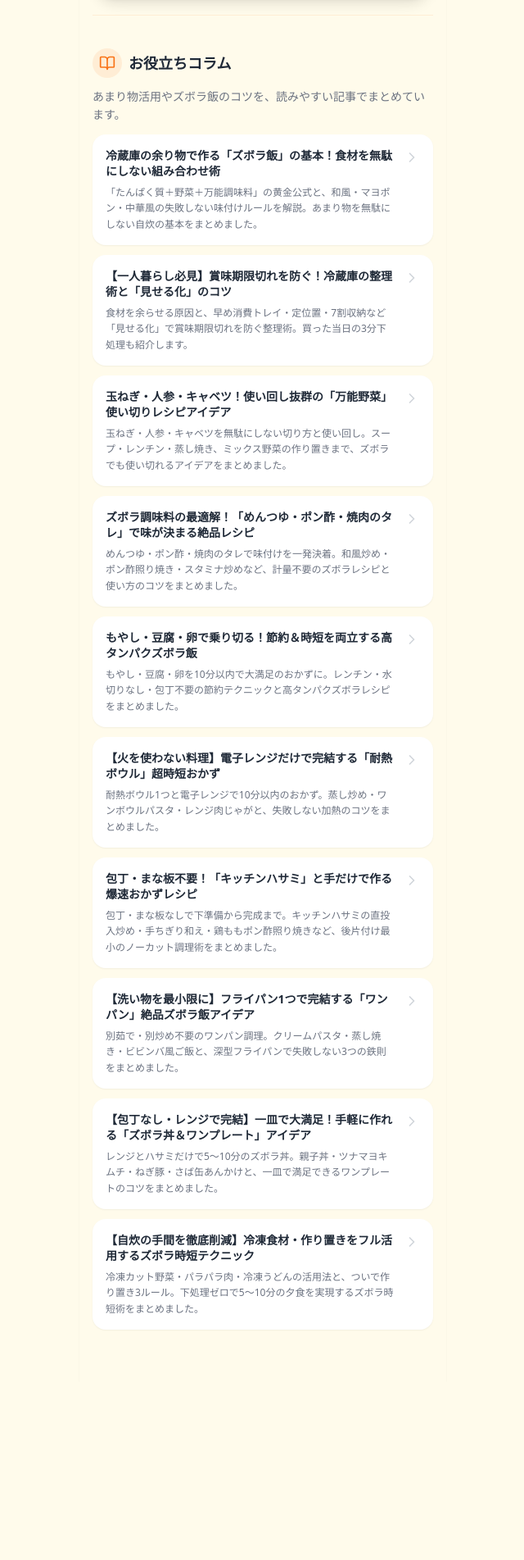
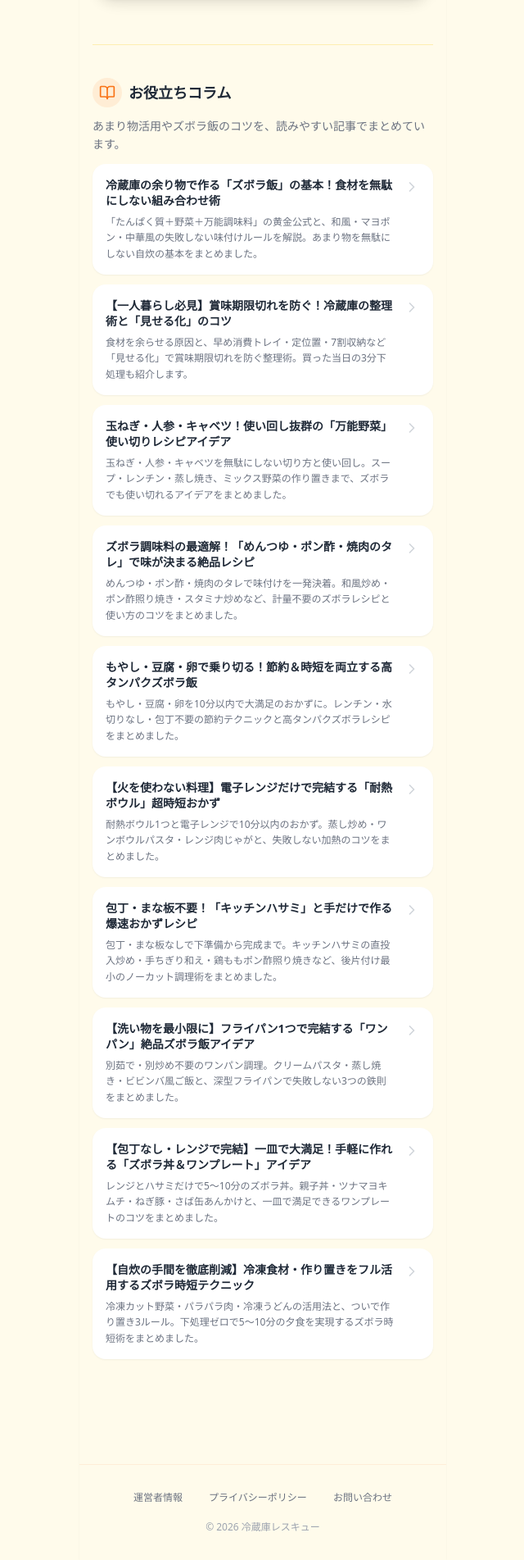
Before and after one commit to meme12-31/zubora-recipe, a Next.js app: page / in a window 1280 px wide. Shown: the part 966-2869 px from the top of the page at 82% size, without its empty margins (319-959 px from the left). Before the commit the page ends 2652 px from the top, so only its background shows below. Built offline with nearby package versions, Linux system fonts and the light colour scheme.

Commit message:
fix: レシピ検索ボタン下の余白と区切り線のレイアウトを調整

```diff
--- a/app/layout.tsx
+++ b/app/layout.tsx
@@ -1,5 +1,6 @@
 import type { Metadata, Viewport } from 'next';
 import Script from 'next/script';
+import Footer from '@/components/Footer';
 import './globals.css';
 
 const GA_MEASUREMENT_ID = 'G-KXFP18WL67';
@@ -42,7 +43,8 @@ export default function RootLayout({
 
         {/* モバイルライクな中央寄せコンテナ */}
         <div className="mx-auto flex min-h-screen w-full max-w-md flex-col bg-brand-cream shadow-sm">
-          {children}
+          <div className="flex flex-1 flex-col">{children}</div>
+          <Footer />
         </div>
       </body>
     </html>
--- a/app/page.tsx
+++ b/app/page.tsx
@@ -249,17 +249,24 @@ export default function HomePage() {
               onToggle={toggleSeasoning}
             />
 
+            <div className="!mt-14 flex flex-col">
               <button
                 type="button"
                 onClick={runSearch}
-              className="!mt-14 flex min-h-[56px] w-full items-center justify-center gap-2 rounded-full bg-brand-orange text-lg font-bold text-white shadow-lg transition hover:bg-orange-600 active:scale-[0.98]"
+                className="mb-14 flex min-h-[56px] w-full items-center justify-center gap-2 rounded-full bg-brand-orange text-lg font-bold text-white shadow-lg transition hover:bg-orange-600 active:scale-[0.98]"
               >
                 <Search className="h-6 w-6" />
                 レシピを探す
               </button>
 
-            <div className="mt-10 border-t border-orange-100 pt-10">
+              <hr
+                className="m-0 block w-full shrink-0 border-0 border-t border-amber-200/60"
+                aria-hidden
+              />
+
+              <div className="mt-10">
                 <UsefulColumnsSection />
+              </div>
             </div>
           </div>
         )}
--- /dev/null
+++ b/components/Footer.tsx
@@ -0,0 +1,29 @@
+const footerLinks = [
+  { label: '運営者情報', href: '#' },
+  { label: 'プライバシーポリシー', href: '#' },
+  { label: 'お問い合わせ', href: '#' },
+] as const;
+
+export default function Footer() {
+  return (
+    <footer className="mt-16 border-t border-orange-100/90 bg-brand-cream/95 px-4 pb-8 pt-8">
+      <nav
+        aria-label="フッターナビゲーション"
+        className="flex flex-col items-center gap-3 sm:flex-row sm:flex-wrap sm:justify-center sm:gap-x-8 sm:gap-y-2"
+      >
+        {footerLinks.map((item) => (
+          <a
+            key={item.label}
+            href={item.href}
+            className="text-xs font-medium text-gray-500 transition hover:text-brand-orange"
+          >
+            {item.label}
+          </a>
+        ))}
+      </nav>
+      <p className="mt-5 text-center text-xs text-gray-400">
+        © 2026 冷蔵庫レスキュー
+      </p>
+    </footer>
+  );
+}
```
Lines whose indentation alone changed are shown as unchanged.
